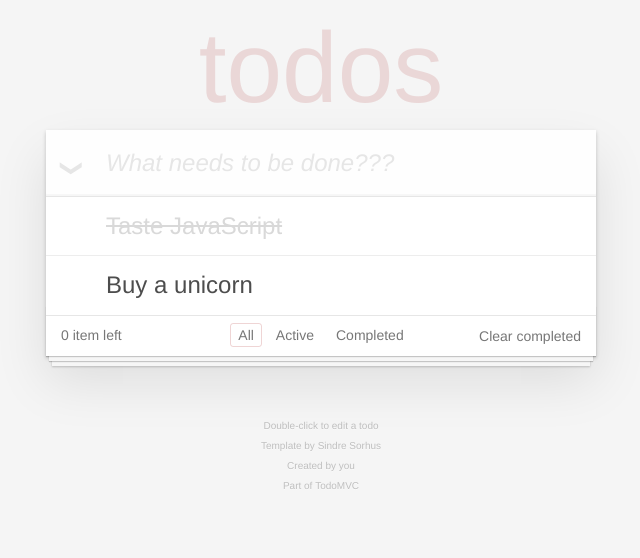
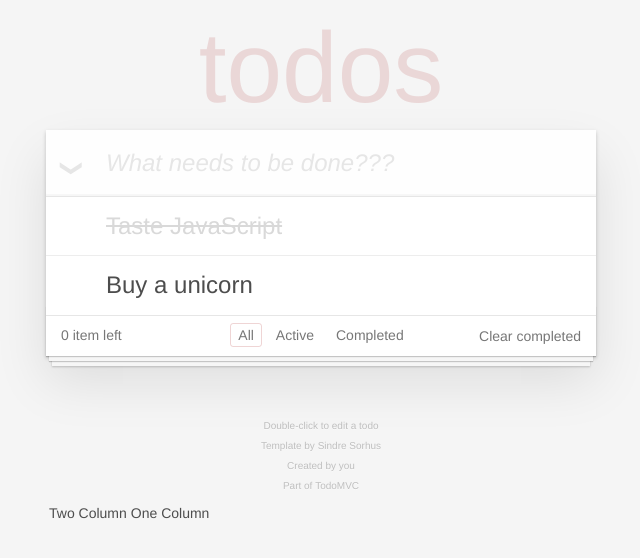
Before and after one commit to crazy653555/ToDoList2, an Angular app: page / in a window 1280 px wide. Shown: the top 558 px of the page, without its empty margins (319-959 px from the left). Built offline with nearby package versions, Linux system fonts and the light colour scheme.

Commit message:
任務 05：進階練習1
新增一個 table 在頁面中 (如下)，試著用屬性繫結將 colspan 修改為從 AppComponent 元件中取得

```diff
--- a/src/app/app.component.html
+++ b/src/app/app.component.html
@@ -56,3 +56,10 @@
   <p>Created by <a href="http://todomvc.com">you</a></p>
   <p>Part of <a href="http://todomvc.com">TodoMVC</a></p>
 </footer>
+
+<table>
+  <tr>
+    <td [colSpan]="colspan">Two Column</td>
+    <td>One Column</td>
+  </tr>
+</table>
--- a/src/app/app.component.ts
+++ b/src/app/app.component.ts
@@ -7,4 +7,6 @@
 })
 export class AppComponent {
   inputHint = "What needs to be done???";
+  colspan = 3;
+
 }
```
